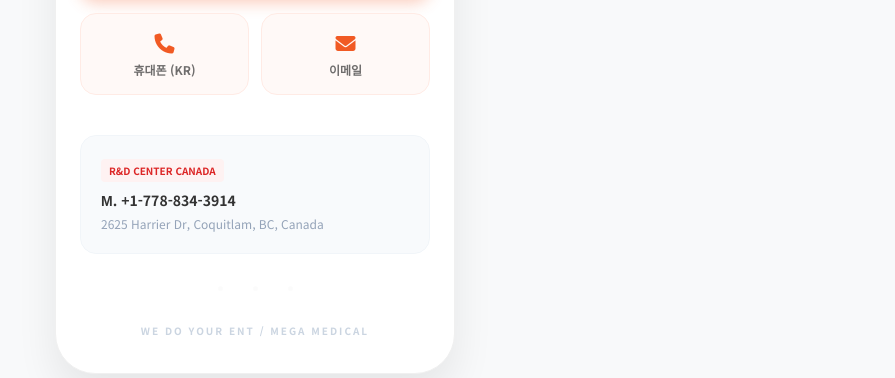
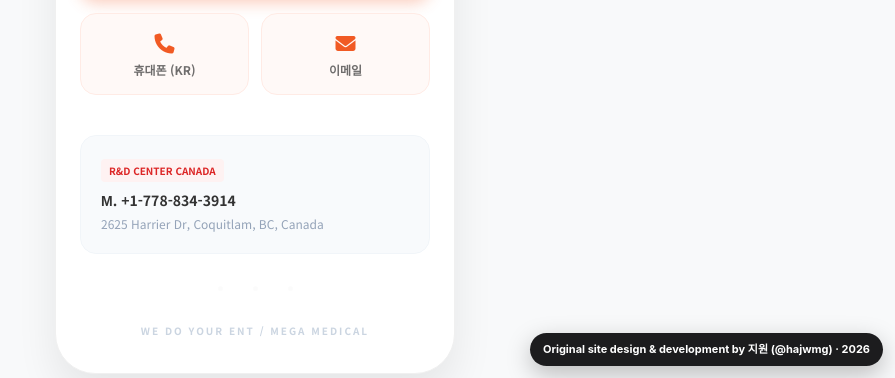
Before and after one commit to Mega-Medical/nfc-zoayoo, a plain HTML site: page index.html in a window 1280 px wide. Shown: the part 422-800 px from the top of the page, without its empty margins (385-1280 px from the left). Drawn offline with nearby package versions, Linux system fonts and the light colour scheme.

Commit message:
Add visible creator attribution before handover
Keeps the existing card content unchanged and adds a visible creator credit for the original site design and development by 지원 (@hajwmg).

```diff
--- a/index.html
+++ b/index.html
@@ -3,6 +3,7 @@
 <head>
     <meta charset="UTF-8">
     <meta name="viewport" content="width=device-width, initial-scale=1.0">
+    <meta name="author" content="지원 (@hajwmg)">
 
     <!-- Open Graph -->
     <meta property="og:type" content="website">
@@ -388,5 +389,7 @@
             showToast(TRANSLATIONS[currentLang].toast);
         }
     </script>
+
+    <div aria-label="사이트 제작자 표기" style="position:fixed;right:12px;bottom:12px;z-index:9999;max-width:calc(100vw - 24px);padding:9px 13px;border-radius:999px;background:rgba(14,14,16,.94);color:#fff;text-align:center;font:700 11px/1.4 -apple-system,BlinkMacSystemFont,'Segoe UI',sans-serif;box-shadow:0 8px 24px rgba(0,0,0,.25);">Original site design &amp; development by 지원 (@hajwmg) · 2026</div>
 </body>
 </html>
```
